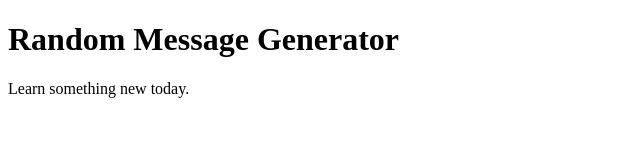
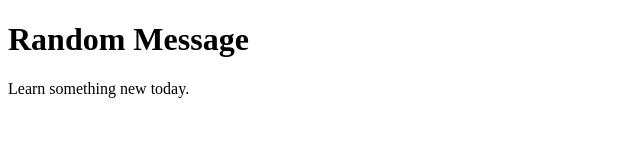
Before and after one commit to yashknight007/start, a plain HTML site: page index.html in a window 1280 px wide. Shown: the whole page, without its empty margins (0-640 px from the left). Drawn offline with Linux system fonts and the light colour scheme.

Commit message:
feat : updated index.html

```diff
--- a/index.html
+++ b/index.html
@@ -6,7 +6,8 @@
     <title>Random HTML Index</title>
 </head>
 <body>
-    <h1>Random Message Generator</h1>
+    <h1>Random Message </h1>
+
     <p id="randomMessage"></p>
 
     <script>
```
